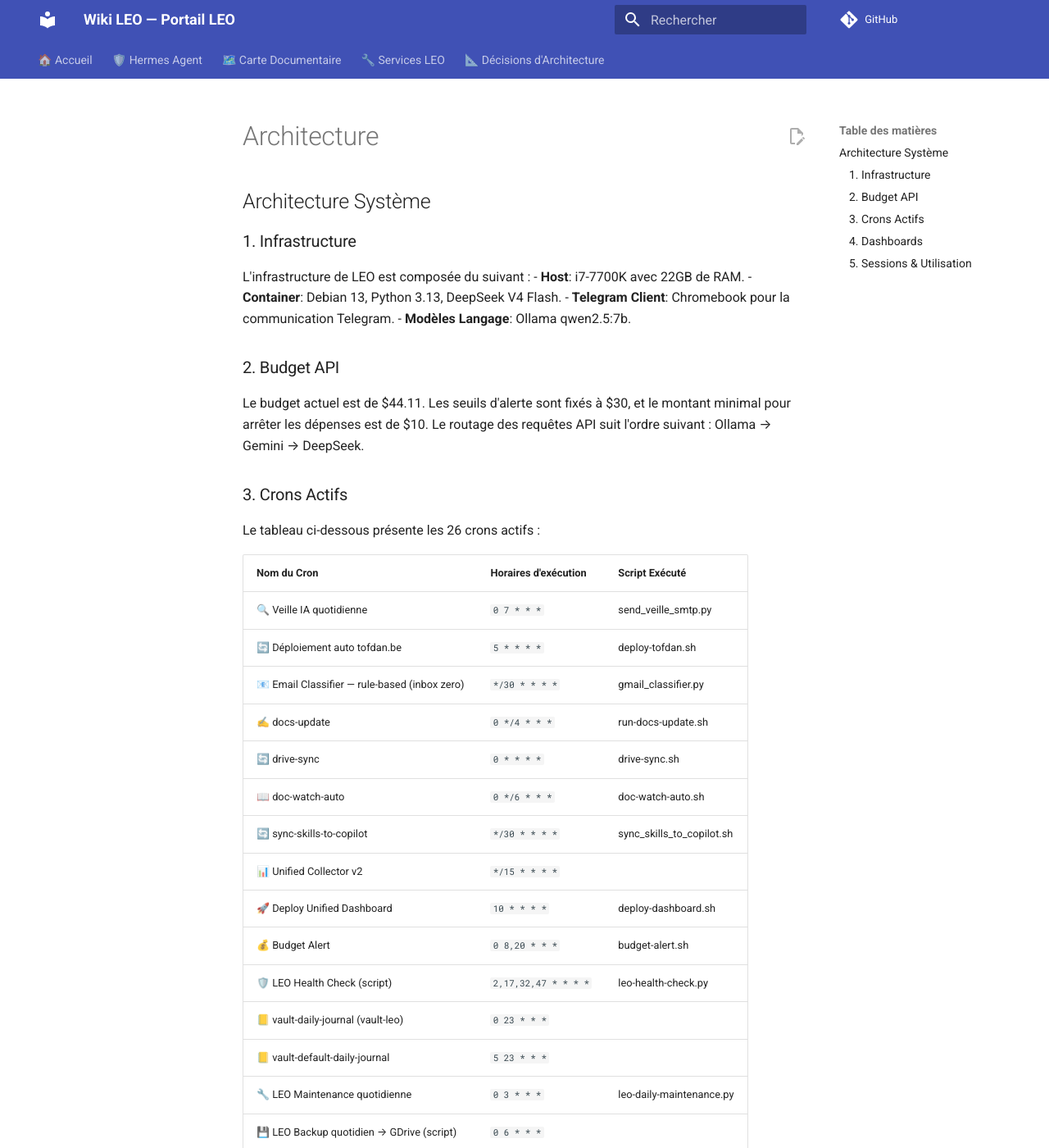
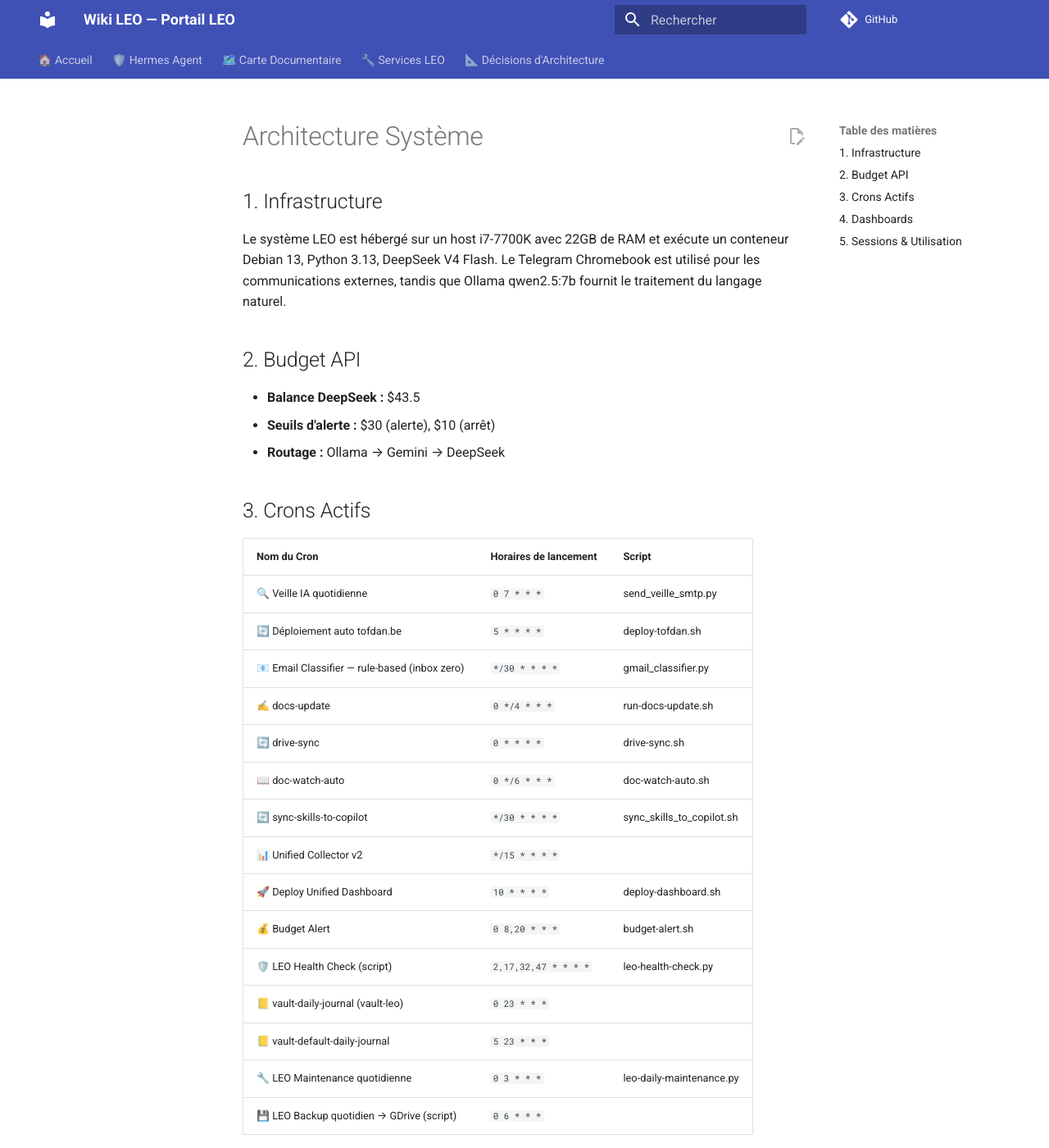
Before and after one commit to christophedanhier-hash/hermes-wiki, an MkDocs documentation site: the page built from docs/hermes/architecture.md, in a window 1280 px wide and 1400 px high. Shown: the whole window at 82% size. Built offline with MkDocs 1.6.1 and Material for MkDocs 9.7.7, drawn with Linux system fonts in a browser that asks for light colours; comment, search, counter and statistics services are not loaded; some of the changed text lies outside the part shown.

```diff
--- a/docs/hermes/architecture.md
+++ b/docs/hermes/architecture.md
@@ -1,20 +1,16 @@
-## Architecture Système
+# Architecture Système
 
-### 1. Infrastructure
-L'infrastructure de LEO est composée du suivant :
-- **Host**: i7-7700K avec 22GB de RAM.
-- **Container**: Debian 13, Python 3.13, DeepSeek V4 Flash.
-- **Telegram Client**: Chromebook pour la communication Telegram.
-- **Modèles Langage**: Ollama qwen2.5:7b.
+## 1. Infrastructure
+Le système LEO est hébergé sur un host i7-7700K avec 22GB de RAM et exécute un conteneur Debian 13, Python 3.13, DeepSeek V4 Flash. Le Telegram Chromebook est utilisé pour les communications externes, tandis que Ollama qwen2.5:7b fournit le traitement du langage naturel.
 
-### 2. Budget API
-Le budget actuel est de $44.11. Les seuils d'alerte sont fixés à $30, et le montant minimal pour arrêter les dépenses est de $10. Le routage des requêtes API suit l'ordre suivant : Ollama → Gemini → DeepSeek.
+## 2. Budget API
+- **Balance DeepSeek :** $43.5
+- **Seuils d'alerte :** $30 (alerte), $10 (arrêt)
+- **Routage :** Ollama → Gemini → DeepSeek
 
-### 3. Crons Actifs
-Le tableau ci-dessous présente les 26 crons actifs :
-
-| **Nom du Cron** | **Horaires d'exécution** | **Script Exécuté** |
-|-----------------|-------------------------|--------------------|
+## 3. Crons Actifs
+| **Nom du Cron** | **Horaires de lancement** | **Script** |
+|-----------------|----------------------------|------------|
 | 🔍 Veille IA quotidienne | `0 7 * * *` | send_veille_smtp.py |
 | 🔄 Déploiement auto tofdan.be | `5 * * * *` | deploy-tofdan.sh |
 | 📧 Email Classifier — rule-based (inbox zero) | `*/30 * * * *` | gmail_classifier.py |
@@ -31,21 +27,16 @@ Le tableau ci-dessous présente les 26 crons actifs :
 | 🔧 LEO Maintenance quotidienne | `0 3 * * *` | leo-daily-maintenance.py |
 | 💾 LEO Backup quotidien → GDrive (script) | `0 6 * * *` |
 
-### 4. Dashboards
-Les dashboards suivants sont disponibles :
-- **crons**: Moniteur des tâches cron.
-- **github**: Suivi des activités sur GitHub.
-- **machines**: Surveillance de l'état des machines.
-- **wiki**: Gestion et mise à jour du wiki.
+## 4. Dashboards
+Les dashboards suivants sont mis à jour régulièrement :
+- crons
+- github
+- machines
+- wiki
 
-### 5. Sessions & Utilisation
-Les statistiques d'utilisation sont les suivantes :
-- **Total sessions**: 1408
-- **Total messages**: 21489
-- **Sessions Telegram**: 14
+## 5. Sessions & Utilisation
+- **Total de sessions :** 1424
+- **Total des messages :** 21888
+- **Sessions Telegram :** 14
 
-La taille de la base de données est de 172.5 MB.
-
----
-
-Ce document fournit une vue d'ensemble de l'architecture système de LEO, des ressources utilisées et des tâches planifiées.
+La taille de la base de données est de 174.3 MB.
```
Also changed, not shown: docs/hermes/changelog.md (+8 -8 lines).
